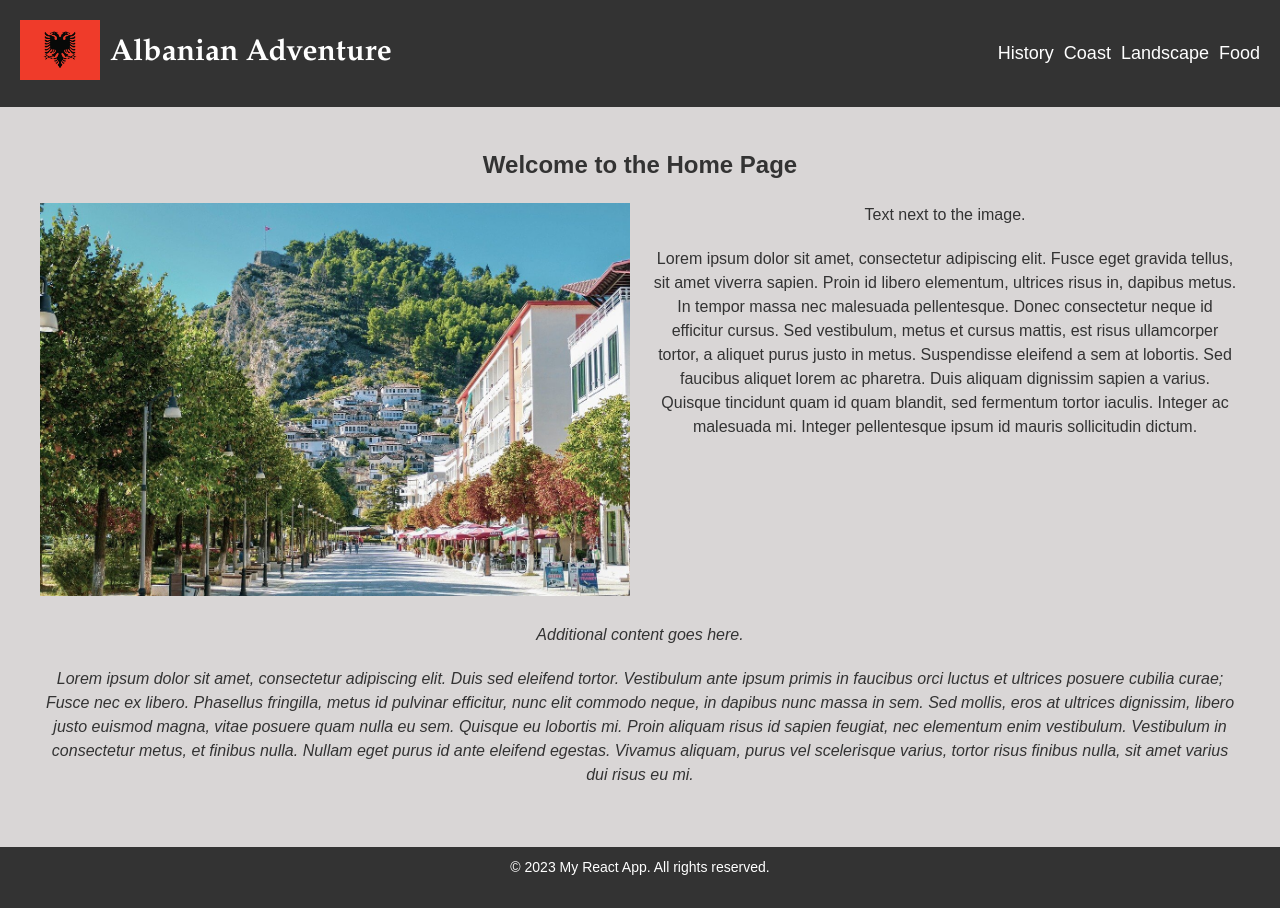
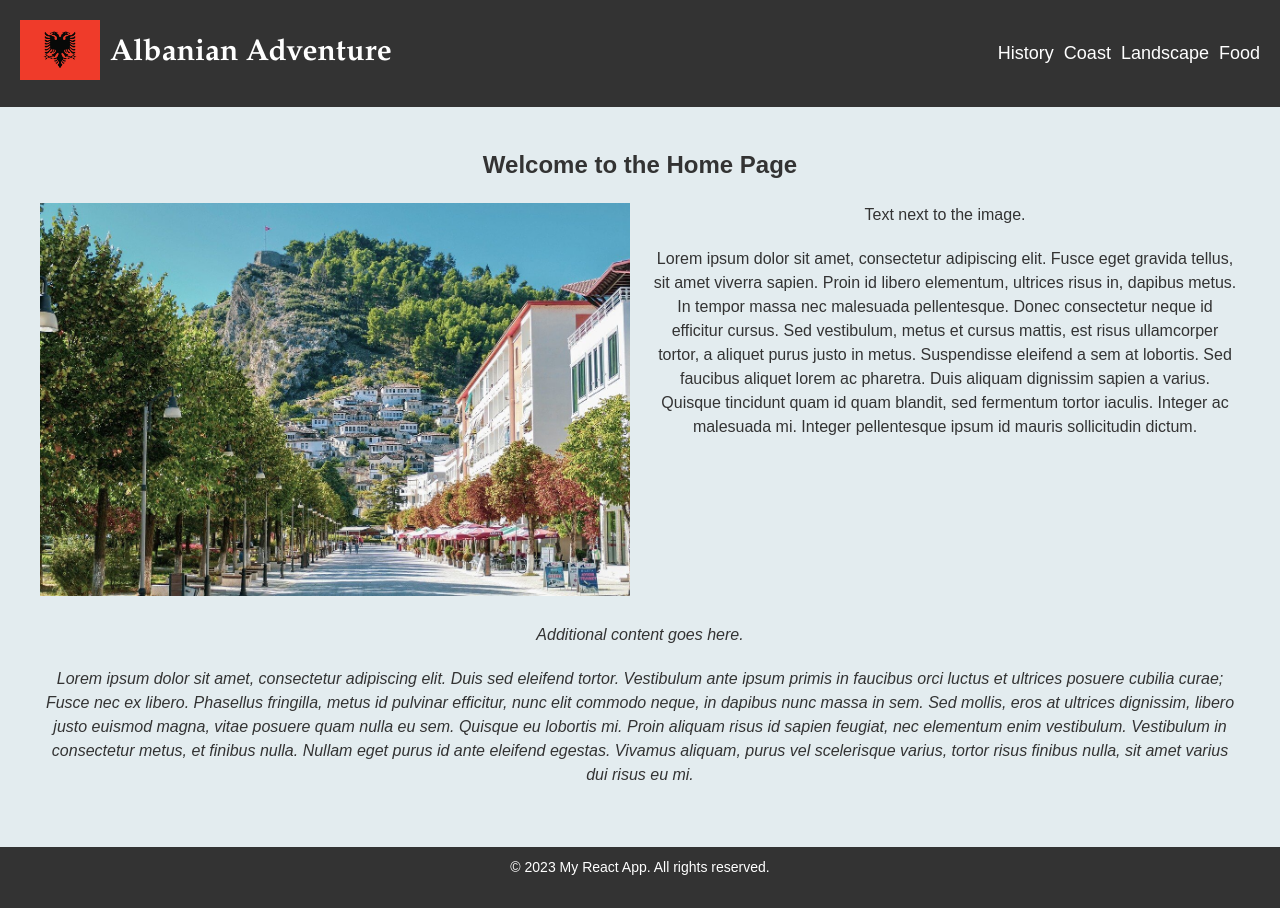
Before and after one commit to CetiTBA/react-app, a React (Create React App) app: page / in a window 1280 px wide. Built offline with nearby package versions, Linux system fonts and the light colour scheme.

Commit message:
Commit message

```diff
--- a/src/App.css
+++ b/src/App.css
@@ -16,7 +16,7 @@ li {
 body {
   font-family: Arial, sans-serif;
   line-height: 1.5;
-  background-color: #d9d6d6;
+  background-color: #e3ecef;
   color: #333;
 }
 
```
